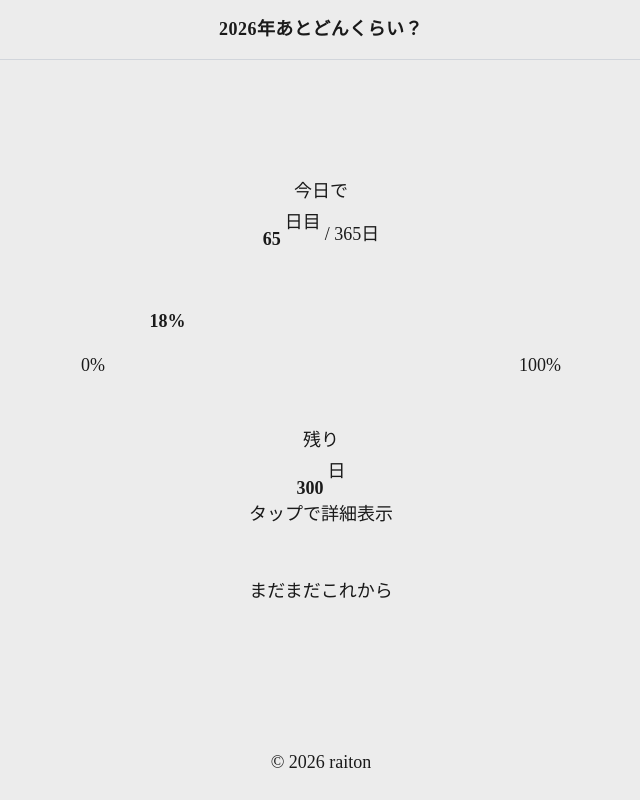
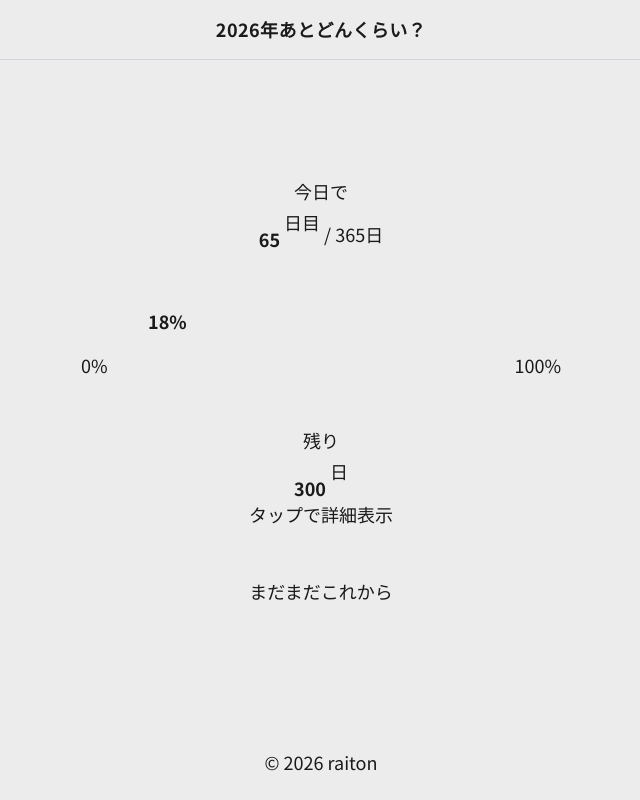
Before and after one commit to raiton-boo/year-project, a Next.js app: page / in a window 1280 px wide. Shown: the whole page, without its empty margins (319-959 px from the left). Built offline with nearby package versions, Linux system fonts and the light colour scheme; a web font is replaced by a local one.

Commit message:
style: フォントの変更

```diff
--- a/src/app/layout.tsx
+++ b/src/app/layout.tsx
@@ -1,6 +1,5 @@
 import type { Metadata, Viewport } from 'next';
-import { Orbitron } from 'next/font/google';
-import localFont from 'next/font/local';
+import { Orbitron, Noto_Sans_JP } from 'next/font/google';
 import './globals.css';
 
 const orbitron = Orbitron({
@@ -9,8 +8,10 @@ const orbitron = Orbitron({
   display: 'swap',
 });
 
-const hitoriGothic = localFont({
-  src: '../../public/fonts/HitoriGothic/ひとりゴシック.ttf',
+const notoSansJp = Noto_Sans_JP({
+  subsets: ['latin', 'latin-ext'],
+  weight: ['400', '700'],
+  variable: '--font-noto-sans-jp',
   display: 'swap',
 });
 
@@ -32,8 +33,8 @@ export default function RootLayout({
   return (
     <html lang="ja">
       <body
-        className={`${orbitron.variable} min-h-screen bg-bg text-text`}
-        style={{ fontFamily: hitoriGothic.style.fontFamily }}
+        className={`${orbitron.variable} ${notoSansJp.variable} min-h-screen bg-bg text-text`}
+        style={{ fontFamily: notoSansJp.style.fontFamily }}
       >
         {children}
       </body>
```
